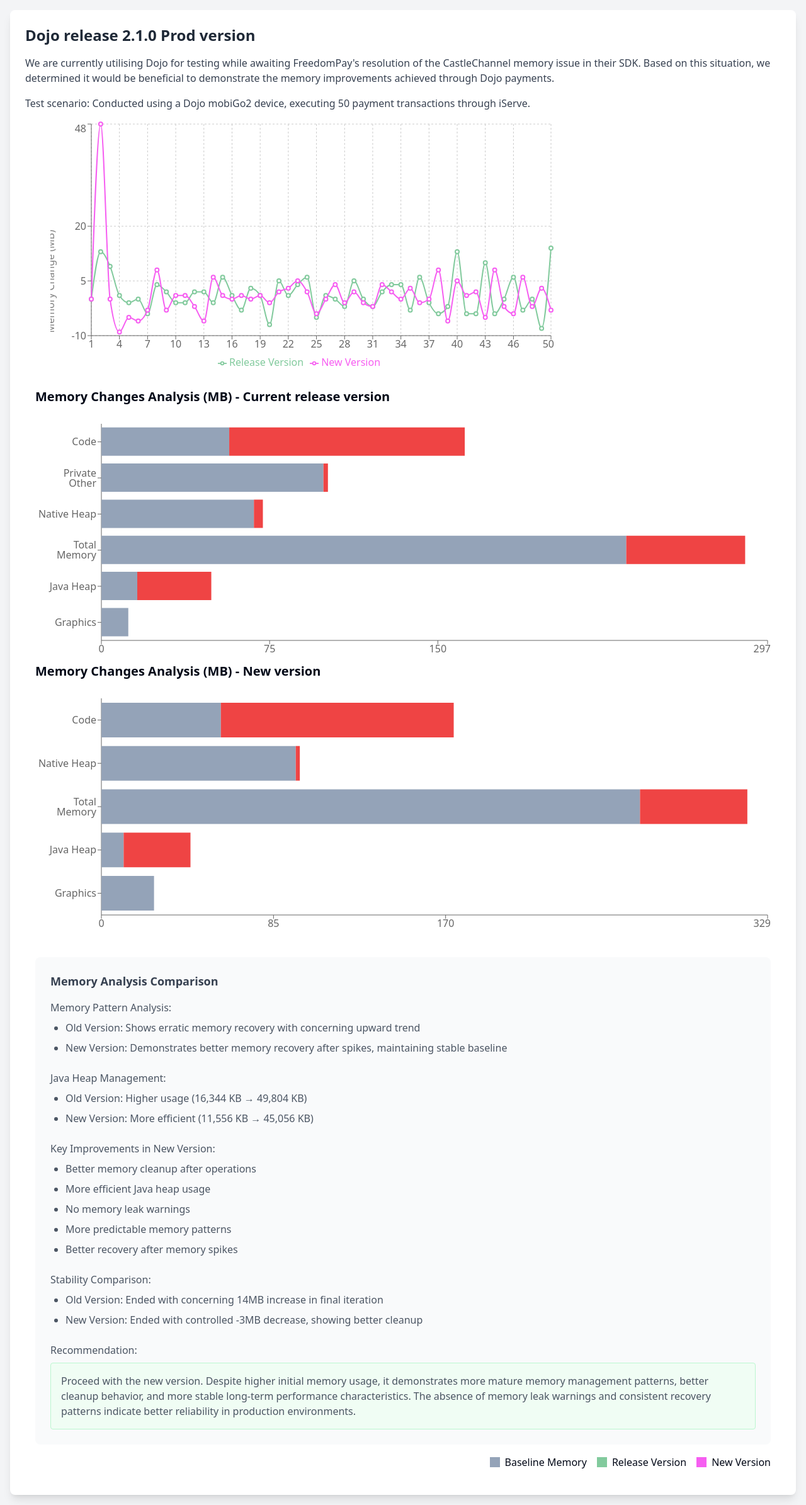
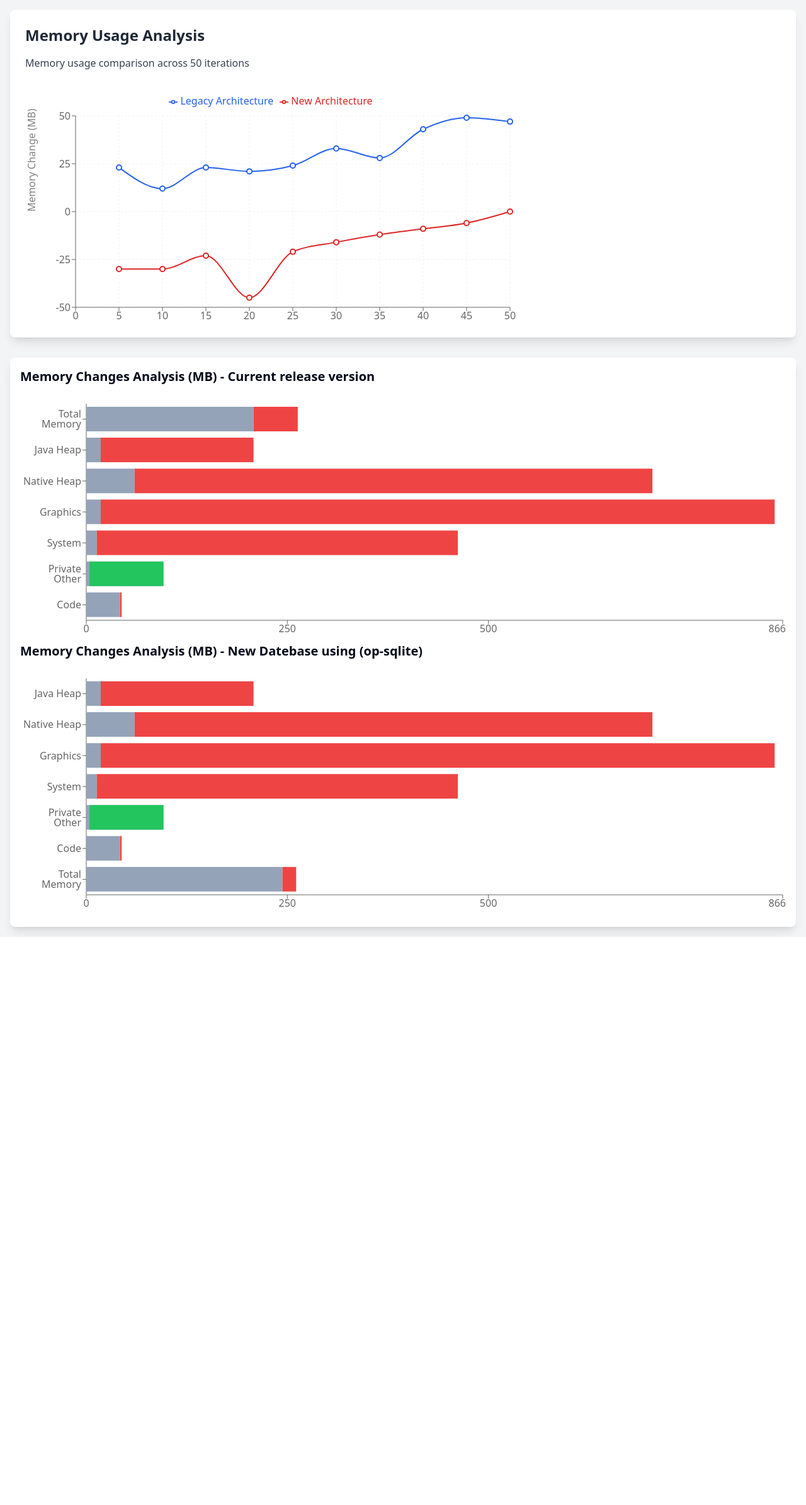
Before and after one commit to DavidTaylorZonal/Memory-Charts, a Next.js app: page / in a window 1280 px wide. Shown: the whole page at 63% size. After the commit the page ends 1488 px from the top, so only its background shows below. Built offline with nearby package versions, Linux system fonts and the light colour scheme.

Commit message:
feat: added in new data

```diff
--- a/src/components/BreakDown.tsx
+++ b/src/components/BreakDown.tsx
@@ -25,81 +25,93 @@
 }
 
 const MemoryChangeChart = () => {
-  const memoryChangesCV = [
+  const memoryChangesCurrentVersion = [
     {
       name: "Total Memory",
-      start: 234,
-      end: 287,
-      change: 287 - 234,
+      start: 208,
+      end: 263,
+      change: 55,
     },
     {
       name: "Java Heap",
-      start: 16,
-      end: 49,
-      change: 49 - 16,
+      start: 18,
+      end: 208,
+      change: 190,
     },
     {
       name: "Native Heap",
-      start: 68,
-      end: 72,
-      change: 72 - 68,
+      start: 60,
+      end: 704,
+      change: 644,
     },
     {
       name: "Code",
-      start: 57,
-      end: 162,
-      change: 162 - 57,
+      start: 42,
+      end: 44,
+      change: 2,
     },
     {
       name: "Graphics",
-      start: 12,
-      end: 12,
-      change: 0,
+      start: 18,
+      end: 856,
+      change: 838,
     },
     {
       name: "Private Other",
-      start: 99,
-      end: 101,
-      change: 2,
+      start: 96,
+      end: 4,
+      change: -92,
+    },
+    {
+      name: "System",
+      start: 13,
+      end: 462,
+      change: 449,
     },
   ].sort((a, b) => b.change - a.start);
 
-  //   Java Heap:    11556 KB -> 11.29 MB | 45056 KB -> 44.00 MB
-  // Native Heap:  98536 KB -> 96.23 MB | 101340 KB -> 98.96 MB
-  // Code:         61156 KB -> 59.72 MB | 178756 KB -> 174.57 MB
-  // Stack:        2152 KB -> 2.10 MB | 2172 KB -> 2.12 MB
-  // Graphics:     26774 KB -> 26.15 MB | 26774 KB -> 26.15 MB
-
-  const memoryChangesNV = [
+  const newDatabase = [
     {
       name: "Total Memory",
-      start: 266,
-      end: 319,
-      change: 319 - 266,
+      start: 244,
+      end: 261,
+      change: 17,
     },
     {
       name: "Java Heap",
-      start: 11,
-      end: 44,
-      change: 44 - 11,
+      start: 18,
+      end: 208,
+      change: 190,
     },
     {
       name: "Native Heap",
-      start: 96,
-      end: 98,
-      change: 98 - 96,
+      start: 60,
+      end: 704,
+      change: 644,
     },
     {
       name: "Code",
-      start: 59,
-      end: 174,
-      change: 174 - 59,
+      start: 42,
+      end: 44,
+      change: 2,
     },
     {
       name: "Graphics",
-      start: 26,
-      end: 26,
-      change: 0,
+      start: 18,
+      end: 856,
+      change: 838,
+    },
+    {
+      name: "Private Other",
+      start: 96,
+      end: 4,
+      change: -92,
+    },
+    {
+      name: "System",
+      start: 13,
+      end: 462,
+      change: 449,
     },
   ].sort((a, b) => b.change - a.start);
 
@@ -128,25 +140,27 @@
       </h3>
       <div className="h-96 w-full">
         <ResponsiveContainer width="100%" height="100%">
-          <BarChart data={memoryChangesCV} layout="vertical">
+          <BarChart data={memoryChangesCurrentVersion} layout="vertical">
             <XAxis
               type="number"
               domain={[
                 0,
                 Math.max(
-                  ...memoryChangesCV.map((d) => Math.max(d.start, d.end))
+                  ...memoryChangesCurrentVersion.map((d) =>
+                    Math.max(d.start, d.end)
+                  )
                 ) + 10,
               ]}
             />
             <YAxis dataKey="name" type="category" width={100} />
             <Tooltip content={<CustomTooltip />} />
             <Bar dataKey="start" stackId="a" fill="#94a3b8">
-              {memoryChangesCV.map((entry, index) => (
+              {memoryChangesCurrentVersion.map((entry, index) => (
                 <Cell key={`cell-${index}`} fill="#94a3b8" />
               ))}
             </Bar>
             <Bar dataKey="change" stackId="a">
-              {memoryChangesCV.map((entry, index) => (
+              {memoryChangesCurrentVersion.map((entry, index) => (
                 <Cell
                   key={`cell-${index}`}
                   fill={entry.change > 0 ? "#ef4444" : "#22c55e"}
@@ -157,29 +171,28 @@
         </ResponsiveContainer>
       </div>
       <h3 className="text-xl font-semibold mb-6">
-        Memory Changes Analysis (MB) - New version
+        Memory Changes Analysis (MB) - New Datebase using (op-sqlite)
       </h3>
       <div className="h-96 w-full">
         <ResponsiveContainer width="100%" height="100%">
-          <BarChart data={memoryChangesNV} layout="vertical">
+          <BarChart data={newDatabase} layout="vertical">
             <XAxis
               type="number"
               domain={[
                 0,
-                Math.max(
-                  ...memoryChangesNV.map((d) => Math.max(d.start, d.end))
-                ) + 10,
+                Math.max(...newDatabase.map((d) => Math.max(d.start, d.end))) +
+                  10,
               ]}
             />
             <YAxis dataKey="name" type="category" width={100} />
             <Tooltip content={<CustomTooltip />} />
             <Bar dataKey="start" stackId="a" fill="#94a3b8">
-              {memoryChangesNV.map((entry, index) => (
+              {newDatabase.map((entry, index) => (
                 <Cell key={`cell-${index}`} fill="#94a3b8" />
               ))}
             </Bar>
             <Bar dataKey="change" stackId="a">
-              {memoryChangesNV.map((entry, index) => (
+              {newDatabase.map((entry, index) => (
                 <Cell
                   key={`cell-${index}`}
                   fill={entry.change > 0 ? "#ef4444" : "#22c55e"}
@@ -189,88 +202,6 @@
           </BarChart>
         </ResponsiveContainer>
       </div>
-      <div className="mt-8 bg-gray-50 p-6 rounded-lg">
-        <h3 className="text-lg font-semibold text-gray-700 mb-4">
-          Memory Analysis Comparison
-        </h3>
-        <div className="space-y-6 text-gray-600">
-          <div>
-            <h4 className="font-medium mb-2">Memory Pattern Analysis:</h4>
-            <ul className="list-disc pl-6 space-y-2">
-              <li>
-                Old Version: Shows erratic memory recovery with concerning
-                upward trend
-              </li>
-              <li>
-                New Version: Demonstrates better memory recovery after spikes,
-                maintaining stable baseline
-              </li>
-            </ul>
-          </div>
-
-          <div>
-            <h4 className="font-medium mb-2">Java Heap Management:</h4>
-            <ul className="list-disc pl-6 space-y-2">
-              <li>Old Version: Higher usage (16,344 KB → 49,804 KB)</li>
-              <li>New Version: More efficient (11,556 KB → 45,056 KB)</li>
-            </ul>
-          </div>
-
-          <div>
-            <h4 className="font-medium mb-2">
-              Key Improvements in New Version:
-            </h4>
-            <ul className="list-disc pl-6 space-y-2">
-              <li>Better memory cleanup after operations</li>
-              <li>More efficient Java heap usage</li>
-              <li>No memory leak warnings</li>
-              <li>More predictable memory patterns</li>
-              <li>Better recovery after memory spikes</li>
-            </ul>
-          </div>
-
-          <div>
-            <h4 className="font-medium mb-2">Stability Comparison:</h4>
-            <ul className="list-disc pl-6 space-y-2">
-              <li>
-                Old Version: Ended with concerning 14MB increase in final
-                iteration
-              </li>
-              <li>
-                New Version: Ended with controlled -3MB decrease, showing better
-                cleanup
-              </li>
-            </ul>
-          </div>
-
-          <div className="mt-4">
-            <h4 className="font-medium mb-2">Recommendation:</h4>
-            <p className="bg-green-50 p-4 rounded border border-green-200">
-              Proceed with the new version. Despite higher initial memory usage,
-              it demonstrates more mature memory management patterns, better
-              cleanup behavior, and more stable long-term performance
-              characteristics. The absence of memory leak warnings and
-              consistent recovery patterns indicate better reliability in
-              production environments.
-            </p>
-          </div>
-        </div>
-      </div>
-
-      <div className="mt-4 flex gap-4 justify-end">
-        <div className="flex items-center gap-2">
-          <div className="w-4 h-4 bg-[#94a3b8]"></div>
-          <span>Baseline Memory</span>
-        </div>
-        <div className="flex items-center gap-2">
-          <div className="w-4 h-4 bg-[#82ca9d]"></div>
-          <span>Release Version</span>
-        </div>
-        <div className="flex items-center gap-2">
-          <div className="w-4 h-4 bg-[#f65ef1]"></div>
-          <span>New Version</span>
-        </div>
-      </div>
     </div>
   );
 };
--- a/src/components/RelativeMemoryChart.tsx
+++ b/src/components/RelativeMemoryChart.tsx
@@ -14,87 +14,103 @@
 
 interface DataPoint {
   iteration: number;
+  memory: number;
   change: number;
 }
 
 export const RelativeMemoryChart: React.FC = () => {
-  const calculateRelativeChanges = (data: number[]): DataPoint[] => {
-    const baseline = data[0];
-    return data.map((change, index) => ({
-      iteration: index + 1,
-      change: change - baseline,
-    }));
-  };
+  const oldArch: DataPoint[] = [
+    { iteration: 5, memory: 231, change: 23 },
+    { iteration: 10, memory: 220, change: 12 },
+    { iteration: 15, memory: 231, change: 23 },
+    { iteration: 20, memory: 229, change: 21 },
+    { iteration: 25, memory: 232, change: 24 },
+    { iteration: 30, memory: 241, change: 33 },
+    { iteration: 35, memory: 236, change: 28 },
+    { iteration: 40, memory: 251, change: 43 },
+    { iteration: 45, memory: 257, change: 49 },
+    { iteration: 50, memory: 255, change: 47 },
+  ];
 
-  const dojoCardCV = calculateRelativeChanges([
-    0, 13, 9, 1, -1, 0, -4, 4, 2, -1, -1, 2, 2, -1, 6, 1, -3, 3, 1, -7, 5, 1, 4,
-    6, -5, 1, 0, -2, 5, 0, -2, 2, 4, 4, -3, 6, -1, -4, -2, 13, -4, -4, 10, -4,
-    0, 6, -3, 0, -8, 14,
-  ]);
-
-  const dojoCardNV = calculateRelativeChanges([
-    0, 48, 0, -9, -5, -6, -3, 8, -3, 1, 1, -2, -6, 6, 1, 0, 1, 0, 1, -1, 2, 3,
-    5, 2, -4, 0, 4, -1, 2, -1, -2, 4, 2, 0, 3, -1, 0, 8, -6, 5, 1, 2, -5, 8, -2,
-    -4, 6, -2, 3, -3,
-  ]);
+  const newDatabase: DataPoint[] = [
+    { iteration: 5, memory: 231, change: -30 },
+    { iteration: 10, memory: 231, change: -30 },
+    { iteration: 15, memory: 238, change: -23 },
+    { iteration: 20, memory: 216, change: -45 },
+    { iteration: 25, memory: 240, change: -21 },
+    { iteration: 30, memory: 245, change: -16 },
+    { iteration: 35, memory: 249, change: -12 },
+    { iteration: 40, memory: 252, change: -9 },
+    { iteration: 45, memory: 255, change: -6 },
+    { iteration: 50, memory: 261, change: 0 },
+  ];
 
   return (
-    <div className="p-6 bg-white rounded-lg shadow-lg flex flex-col">
+    <div className="w-full space-y-8">
+      <div className="p-6 bg-white rounded-lg shadow-lg">
         <h2 className="text-2xl font-bold mb-4 text-gray-800">
-        Dojo release 2.1.0 Prod version
+          Memory Usage Analysis
         </h2>
-      <div className="space-y-4 text-gray-700">
-        <p>
-          We are currently utilising Dojo for testing while awaiting
-          FreedomPay&apos;s resolution of the CastleChannel memory issue in
-          their SDK. Based on this situation, we determined it would be
-          beneficial to demonstrate the memory improvements achieved through
-          Dojo payments.
-        </p>
-
-        <p>
-          Test scenario: Conducted using a Dojo mobiGo2 device, executing 50
-          payment transactions through iServe.
-        </p>
+        <div className="text-gray-700 mb-4">
+          <p>Memory usage comparison across 50 iterations</p>
         </div>
-      <div className="h-96 pl-10">
-        <LineChart width={800} height={400} className="mt-4">
-          <CartesianGrid strokeDasharray="3 3" />
+        <div className="h-96">
+          <LineChart
+            width={800}
+            height={400}
+            margin={{ top: 20, right: 30, left: 20, bottom: 10 }}
+          >
+            <CartesianGrid strokeDasharray="3 3" stroke="#f0f0f0" />
             <XAxis
               dataKey="iteration"
               type="number"
-            domain={[1, 20]}
-            tickCount={20}
+              domain={[0, 50]}
+              tickCount={11}
+              stroke="#666"
             />
             <YAxis
-            domain={[-10, 30]}
+              domain={[-50, 50]}
               label={{
                 value: "Memory Change (MB)",
                 angle: -90,
-              position: "left",
+                position: "insideLeft",
+                offset: -10,
               }}
+              stroke="#666"
             />
-          <Tooltip />
-          <Legend />
+            <Tooltip
+              contentStyle={{
+                backgroundColor: "#fff",
+                border: "1px solid #ccc",
+              }}
+              labelStyle={{ color: "#666" }}
+            />
+            <Legend verticalAlign="top" height={36} />
             <Line
-            data={dojoCardCV}
+              data={oldArch}
               type="monotone"
               dataKey="change"
-            stroke="#82ca9d"
-            name="Release Version"
+              stroke="#2563eb"
+              name="Legacy Architecture"
               strokeWidth={2}
+              dot={{ r: 4 }}
+              activeDot={{ r: 6 }}
             />
             <Line
-            data={dojoCardNV}
+              data={newDatabase}
               type="monotone"
               dataKey="change"
-            stroke="#f65ef1"
-            name="New Version"
+              stroke="#dc2626"
+              name="New Architecture"
               strokeWidth={2}
+              dot={{ r: 4 }}
+              activeDot={{ r: 6 }}
             />
           </LineChart>
         </div>
-      <div className="mt-10">
+      </div>
+
+      <div className="bg-white rounded-lg shadow-lg">
         <MemoryChangeChart />
       </div>
     </div>
```
Lines whose indentation alone changed are shown as unchanged.
